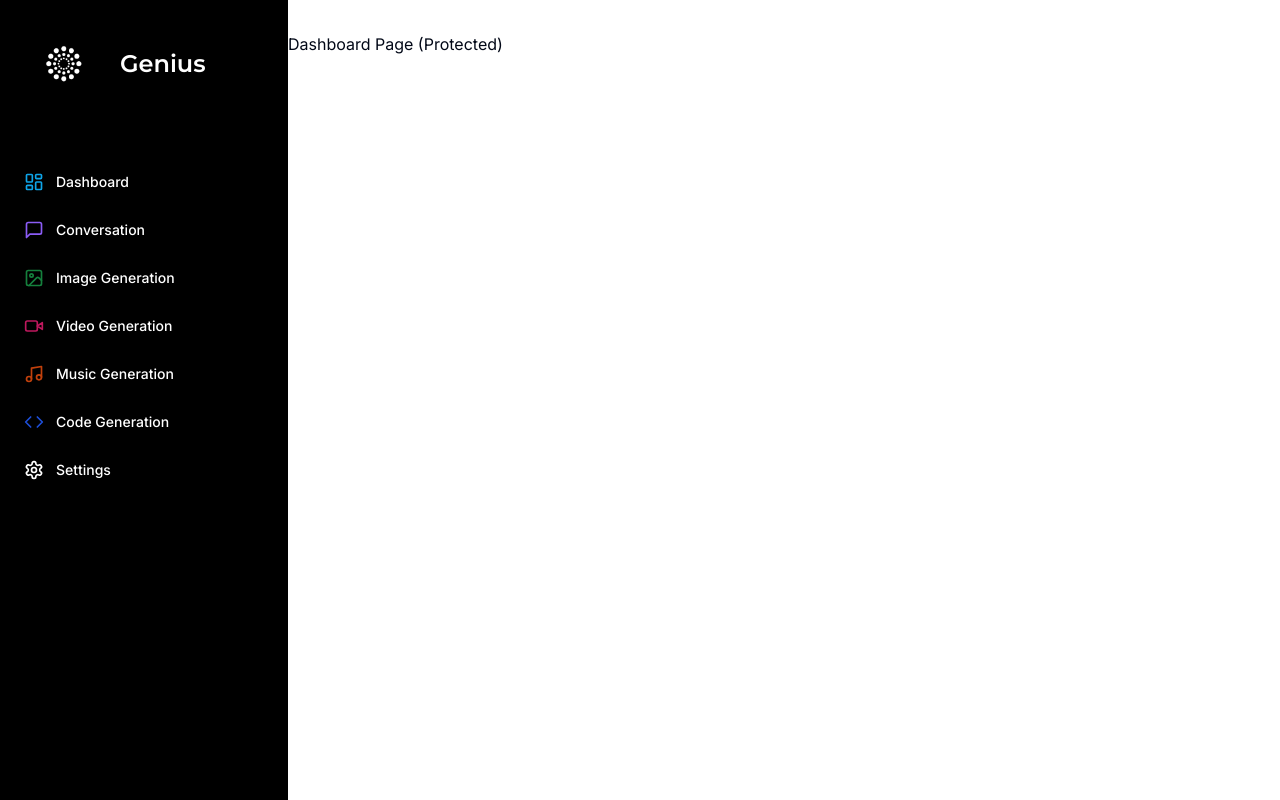
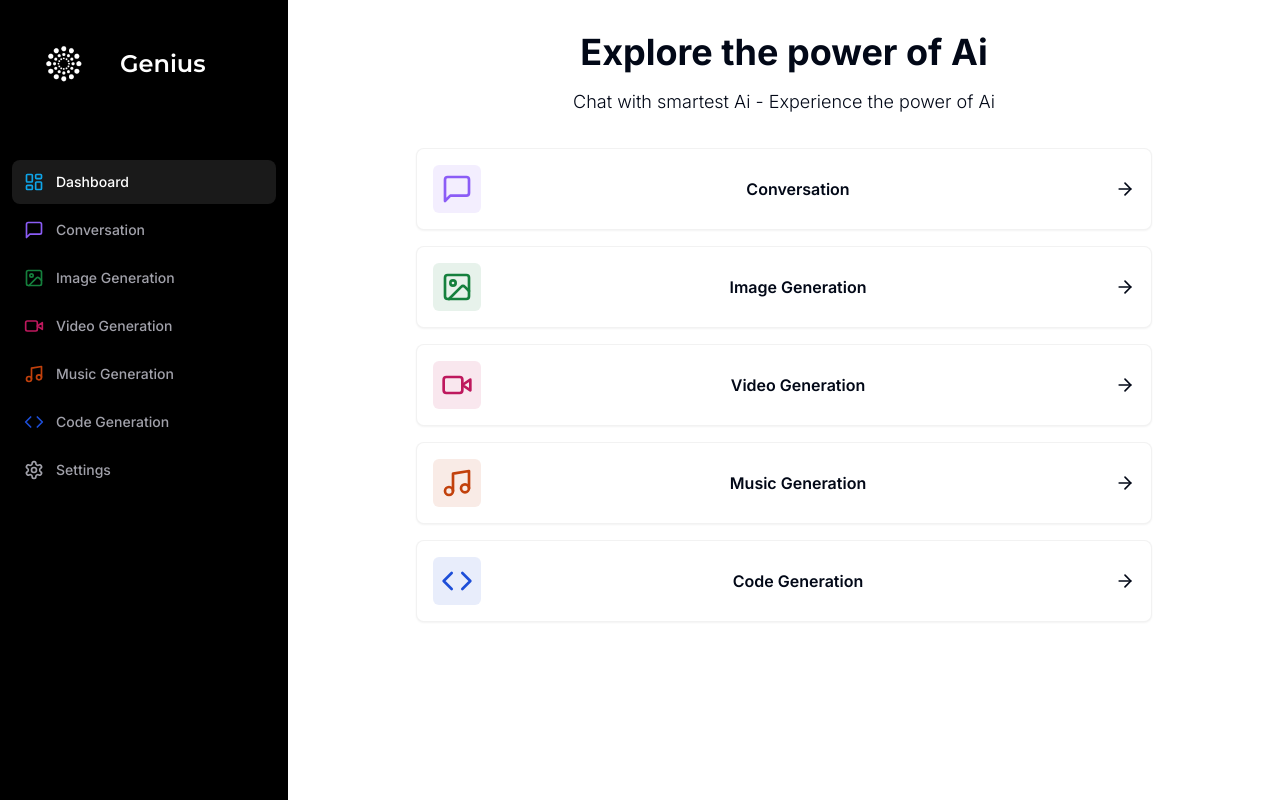
Before and after one commit to itsashishsahu/nextjs-ai-gpt-saas, a Next.js app: page /dashboard in a window 1280 px wide. Built offline with nearby package versions, Linux system fonts and the light colour scheme.

Commit message:
*Major update -
1. Completed dashboard page.

```diff
--- a/app/(dashboard)/(routes)/dashboard/page.tsx
+++ b/app/(dashboard)/(routes)/dashboard/page.tsx
@@ -1,7 +1,90 @@
+"use client";
+
+import {
+        MessageSquare,
+        ArrowRight,
+        ImageIcon,
+        VideoIcon,
+        MusicIcon,
+        CodeIcon
+      }
+from "lucide-react";
+import { useRouter } from "next/navigation";
+
+import { Card } from "@/components/ui/card";
+
+import { cn } from "@/lib/utils";
+
+
+const tools = [
+  {
+    label: "Conversation",
+    icon: MessageSquare,
+    color: "text-violet-500",
+    bgColor: "bg-violet-500/10",
+    href: "/conversation"
+  },
+  {
+    label: "Image Generation",
+    icon: ImageIcon,
+    color: "text-green-700",
+    bgColor: "bg-green-700/10",
+    href: "/image"
+  },
+  {
+    label: "Video Generation",
+    icon: VideoIcon,
+    color: "text-pink-700",
+    bgColor: "bg-pink-700/10",
+    href: "/video"
+  },
+  {
+    label: "Music Generation",
+    icon: MusicIcon,
+    color: "text-orange-700",
+    bgColor: "bg-orange-700/10",
+    href: "/music"
+  },
+  {
+    label: "Code Generation",
+    icon: CodeIcon,
+    color: "text-blue-700",
+    bgColor: "bg-blue-700/10",
+    href: "/code"
+  },
+]
+
 const DashboardPage = () => {
+  const router = useRouter();
   return (
     <div>
-      <p>Dashboard Page (Protected) </p>
+      <div className="mb-8 space-y-4">
+        <h2 className="text-2xl md:text-4xl font-bold text-center">
+          Explore the power of Ai
+        </h2>
+        <p className="text-muted-forground font-light text-sm md:text-lg text-center">
+          Chat with smartest Ai - Experience the power of Ai
+        </p>
+      </div>
+      <div className="px-4 md:px-20 lg:px-32 space-y-4">
+        {tools.map((tool) => (
+          <Card
+          onClick={()=> router.push(tool.href)}
+          key={tool.href}
+          className="p-4 border-black/5 flex items-center justify-between hover:shadow-md transition cursor-pointer"
+          >
+          <div className="flex items-center gap-x-4">
+            <div className={cn("p-2 w-fit rounded-md", tool.bgColor)}>
+              <tool.icon className={cn("w-8 h-8", tool.color)}/>
+            </div>
+          </div>
+          <div className="font-semibold">
+            {tool.label}
+          </div>
+          <ArrowRight className="w-5 h-5"/>
+          </Card>
+        ))}
+      </div>
     </div>
   )
 }
--- a/components/mobile-sidebar.tsx
+++ b/components/mobile-sidebar.tsx
@@ -1 +1,35 @@
-""
+"use client"
+
+import { Menu } from "lucide-react";
+
+import { Button } from "@/components/ui/button";
+import { Sheet, SheetContent, SheetTrigger } from "@/components/ui/sheet";
+import Sidebar from "@/components/sidebar";
+import { useEffect, useState } from "react";
+
+
+const MobileSidebar = () => {
+    const [isMounted, setIsMounted] = useState(false);
+
+    useEffect(()=> {
+        setIsMounted(true);
+    }, []);
+
+    if(!isMounted){
+        return null;
+    }
+  return (
+    <Sheet>
+        <SheetTrigger>
+            <Button variant="ghost" size="icon" className="md:hidden">
+                <Menu />
+            </Button>
+        </SheetTrigger>
+        <SheetContent side="left" className="p-0">
+            <Sidebar />
+        </SheetContent>
+    </Sheet>
+  )
+}
+
+export default MobileSidebar
--- a/components/navbar.tsx
+++ b/components/navbar.tsx
@@ -1,13 +1,11 @@
-import { Button } from "@/components/ui/button"
 import { UserButton } from "@clerk/nextjs"
-import { Menu } from "lucide-react"
+
+import MobileSidebar from "@/components/mobile-sidebar"
 
 const Navbar = () => {
   return (
     <div className="flex items-center p-4">
-        <Button variant="ghost" size="icon" className="md:hidden">
-            <Menu />
-        </Button>
+        <MobileSidebar />
         <div className="flex w-full justify-end">
             <UserButton afterSignOutUrl="/" />
         </div>
--- a/components/sidebar.tsx
+++ b/components/sidebar.tsx
@@ -3,6 +3,7 @@
 import { Montserrat } from "next/font/google";
 import Image from "next/image";
 import Link from "next/link";
+import { usePathname} from "next/navigation";
 
 import { cn } from "@/lib/utils";
 import { Code, ImageIcon, LayoutDashboard, MessageSquare, Music, Settings, VideoIcon } from "lucide-react";
@@ -58,6 +59,7 @@ const routes = [
 ]
 
 const Sidebar = () => {
+    const pathname = usePathname();
   return (
     <div className="space-y-4 py-4 flex flex-col h-full bg-[#000000] text-white">
         <div className="px-3 py-2 flex-1">
@@ -78,7 +80,9 @@ const Sidebar = () => {
                     <Link
                     href={route.href}
                     key={route.href}
-                    className="text-sm group flex p-3 w-full justify-start font-medium cursor-pointer hover:text-white hover:bg-white/10 rounded-lg transition"
+                    className={cn("text-sm group flex p-3 w-full justify-start font-medium cursor-pointer hover:text-white hover:bg-white/10 rounded-lg transition",
+                                pathname === route.href?"text-white bg-white/10" : "text-zinc-400"
+                        )}
                     >
                     <div className="flex items-center flex-1">
                         <route.icon className={cn("h-5 w-5 mr-3", route.color)}/>
--- /dev/null
+++ b/components/ui/card.tsx
@@ -0,0 +1,79 @@
+import * as React from "react"
+
+import { cn } from "@/lib/utils"
+
+const Card = React.forwardRef<
+  HTMLDivElement,
+  React.HTMLAttributes<HTMLDivElement>
+>(({ className, ...props }, ref) => (
+  <div
+    ref={ref}
+    className={cn(
+      "rounded-lg border bg-card text-card-foreground shadow-sm",
+      className
+    )}
+    {...props}
+  />
+))
+Card.displayName = "Card"
+
+const CardHeader = React.forwardRef<
+  HTMLDivElement,
+  React.HTMLAttributes<HTMLDivElement>
+>(({ className, ...props }, ref) => (
+  <div
+    ref={ref}
+    className={cn("flex flex-col space-y-1.5 p-6", className)}
+    {...props}
+  />
+))
+CardHeader.displayName = "CardHeader"
+
+const CardTitle = React.forwardRef<
+  HTMLParagraphElement,
+  React.HTMLAttributes<HTMLHeadingElement>
+>(({ className, ...props }, ref) => (
+  <h3
+    ref={ref}
+    className={cn(
+      "text-2xl font-semibold leading-none tracking-tight",
+      className
+    )}
+    {...props}
+  />
+))
+CardTitle.displayName = "CardTitle"
+
+const CardDescription = React.forwardRef<
+  HTMLParagraphElement,
+  React.HTMLAttributes<HTMLParagraphElement>
+>(({ className, ...props }, ref) => (
+  <p
+    ref={ref}
+    className={cn("text-sm text-muted-foreground", className)}
+    {...props}
+  />
+))
+CardDescription.displayName = "CardDescription"
+
+const CardContent = React.forwardRef<
+  HTMLDivElement,
+  React.HTMLAttributes<HTMLDivElement>
+>(({ className, ...props }, ref) => (
+  <div ref={ref} className={cn("p-6 pt-0", className)} {...props} />
+))
+CardContent.displayName = "CardContent"
+
+const CardFooter = React.forwardRef<
+  HTMLDivElement,
+  React.HTMLAttributes<HTMLDivElement>
+>(({ className, ...props }, ref) => (
+  <div
+    ref={ref}
+    className={cn("flex items-center p-6 pt-0", className)}
+    {...props}
+  />
+))
+CardFooter.displayName = "CardFooter"
+
+export { Card, CardHeader, CardFooter, CardTitle, CardDescription, CardContent }
--- /dev/null
+++ b/components/ui/sheet.tsx
@@ -0,0 +1,144 @@
+"use client"
+
+import * as React from "react"
+import * as SheetPrimitive from "@radix-ui/react-dialog"
+import { cva, type VariantProps } from "class-variance-authority"
+import { X } from "lucide-react"
+
+import { cn } from "@/lib/utils"
+
+const Sheet = SheetPrimitive.Root
+
+const SheetTrigger = SheetPrimitive.Trigger
+
+const SheetClose = SheetPrimitive.Close
+
+const SheetPortal = ({
+  className,
+  ...props
+}: SheetPrimitive.DialogPortalProps) => (
+  <SheetPrimitive.Portal className={cn(className)} {...props} />
+)
+SheetPortal.displayName = SheetPrimitive.Portal.displayName
+
+const SheetOverlay = React.forwardRef<
+  React.ElementRef<typeof SheetPrimitive.Overlay>,
+  React.ComponentPropsWithoutRef<typeof SheetPrimitive.Overlay>
+>(({ className, ...props }, ref) => (
+  <SheetPrimitive.Overlay
+    className={cn(
+      "fixed inset-0 z-50 bg-background/80 backdrop-blur-sm data-[state=open]:animate-in data-[state=closed]:animate-out data-[state=closed]:fade-out-0 data-[state=open]:fade-in-0",
+      className
+    )}
+    {...props}
+    ref={ref}
+  />
+))
+SheetOverlay.displayName = SheetPrimitive.Overlay.displayName
+
+const sheetVariants = cva(
+  "fixed z-50 gap-4 bg-background p-6 shadow-lg transition ease-in-out data-[state=open]:animate-in data-[state=closed]:animate-out data-[state=closed]:duration-300 data-[state=open]:duration-500",
+  {
+    variants: {
+      side: {
+        top: "inset-x-0 top-0 border-b data-[state=closed]:slide-out-to-top data-[state=open]:slide-in-from-top",
+        bottom:
+          "inset-x-0 bottom-0 border-t data-[state=closed]:slide-out-to-bottom data-[state=open]:slide-in-from-bottom",
+        left: "inset-y-0 left-0 h-full w-3/4 border-r data-[state=closed]:slide-out-to-left data-[state=open]:slide-in-from-left sm:max-w-sm",
+        right:
+          "inset-y-0 right-0 h-full w-3/4  border-l data-[state=closed]:slide-out-to-right data-[state=open]:slide-in-from-right sm:max-w-sm",
+      },
+    },
+    defaultVariants: {
+      side: "right",
+    },
+  }
+)
+
+interface SheetContentProps
+  extends React.ComponentPropsWithoutRef<typeof SheetPrimitive.Content>,
+    VariantProps<typeof sheetVariants> {}
+
+const SheetContent = React.forwardRef<
+  React.ElementRef<typeof SheetPrimitive.Content>,
+  SheetContentProps
+>(({ side = "right", className, children, ...props }, ref) => (
+  <SheetPortal>
+    <SheetOverlay />
+    <SheetPrimitive.Content
+      ref={ref}
+      className={cn(sheetVariants({ side }), className)}
+      {...props}
+    >
+      {children}
+      <SheetPrimitive.Close className="absolute right-4 top-4 rounded-sm opacity-70 ring-offset-background transition-opacity hover:opacity-100 focus:outline-none focus:ring-2 focus:ring-ring focus:ring-offset-2 disabled:pointer-events-none data-[state=open]:bg-secondary">
+        <X className="h-4 w-4" />
+        <span className="sr-only">Close</span>
+      </SheetPrimitive.Close>
+    </SheetPrimitive.Content>
+  </SheetPortal>
+))
+SheetContent.displayName = SheetPrimitive.Content.displayName
+
+const SheetHeader = ({
+  className,
+  ...props
+}: React.HTMLAttributes<HTMLDivElement>) => (
+  <div
+    className={cn(
+      "flex flex-col space-y-2 text-center sm:text-left",
+      className
+    )}
+    {...props}
+  />
+)
+SheetHeader.displayName = "SheetHeader"
+
+const SheetFooter = ({
+  className,
+  ...props
+}: React.HTMLAttributes<HTMLDivElement>) => (
+  <div
+    className={cn(
+      "flex flex-col-reverse sm:flex-row sm:justify-end sm:space-x-2",
+      className
+    )}
+    {...props}
+  />
+)
+SheetFooter.displayName = "SheetFooter"
+
+const SheetTitle = React.forwardRef<
+  React.ElementRef<typeof SheetPrimitive.Title>,
+  React.ComponentPropsWithoutRef<typeof SheetPrimitive.Title>
+>(({ className, ...props }, ref) => (
+  <SheetPrimitive.Title
+    ref={ref}
+    className={cn("text-lg font-semibold text-foreground", className)}
+    {...props}
+  />
+))
+SheetTitle.displayName = SheetPrimitive.Title.displayName
+
+const SheetDescription = React.forwardRef<
+  React.ElementRef<typeof SheetPrimitive.Description>,
+  React.ComponentPropsWithoutRef<typeof SheetPrimitive.Description>
+>(({ className, ...props }, ref) => (
+  <SheetPrimitive.Description
+    ref={ref}
+    className={cn("text-sm text-muted-foreground", className)}
+    {...props}
+  />
+))
+SheetDescription.displayName = SheetPrimitive.Description.displayName
+
+export {
+  Sheet,
+  SheetTrigger,
+  SheetClose,
+  SheetContent,
+  SheetHeader,
+  SheetFooter,
+  SheetTitle,
+  SheetDescription,
+}
--- a/package.json
+++ b/package.json
@@ -10,6 +10,7 @@
   },
   "dependencies": {
     "@clerk/nextjs": "^4.23.1",
+    "@radix-ui/react-dialog": "^1.0.4",
     "@radix-ui/react-slot": "^1.0.2",
     "@types/node": "20.4.5",
     "@types/react": "18.2.17",
```
Also changed, not shown: 1 other file (tests, documents, lock files or other folders).
